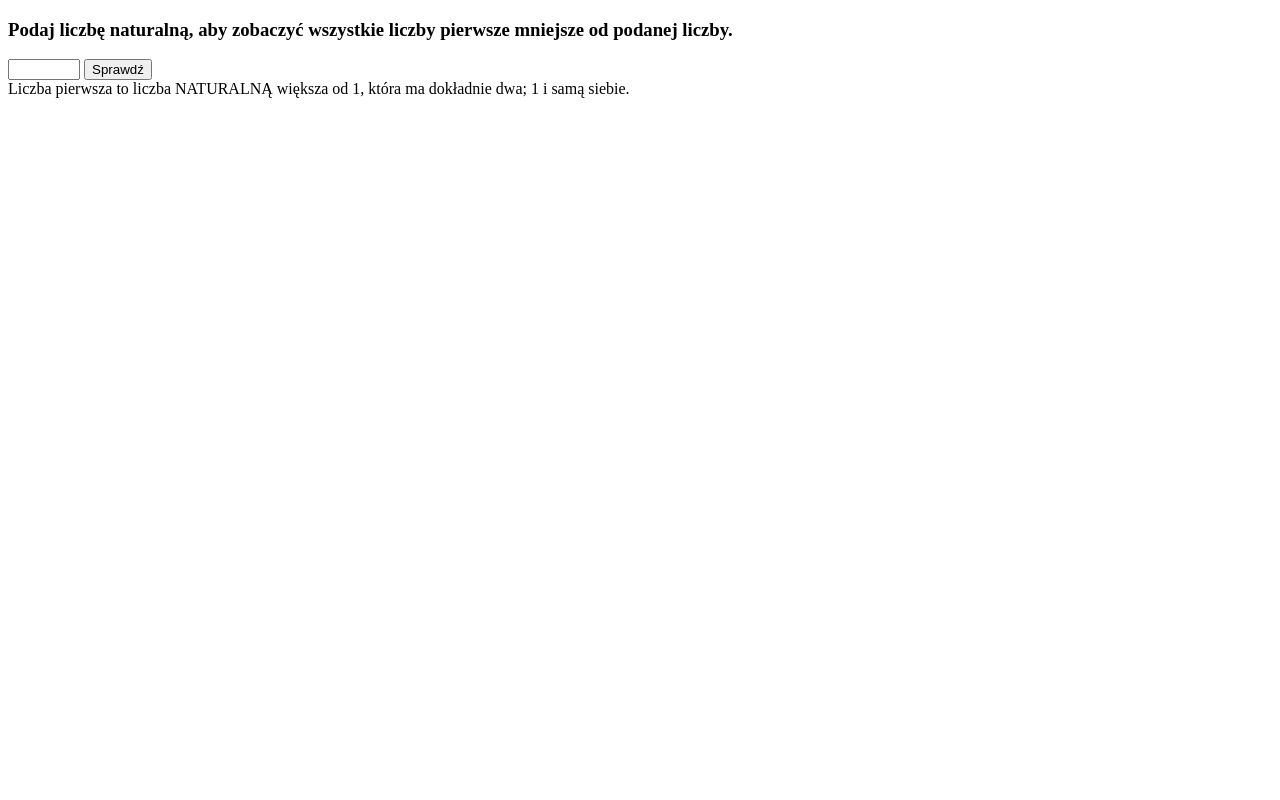
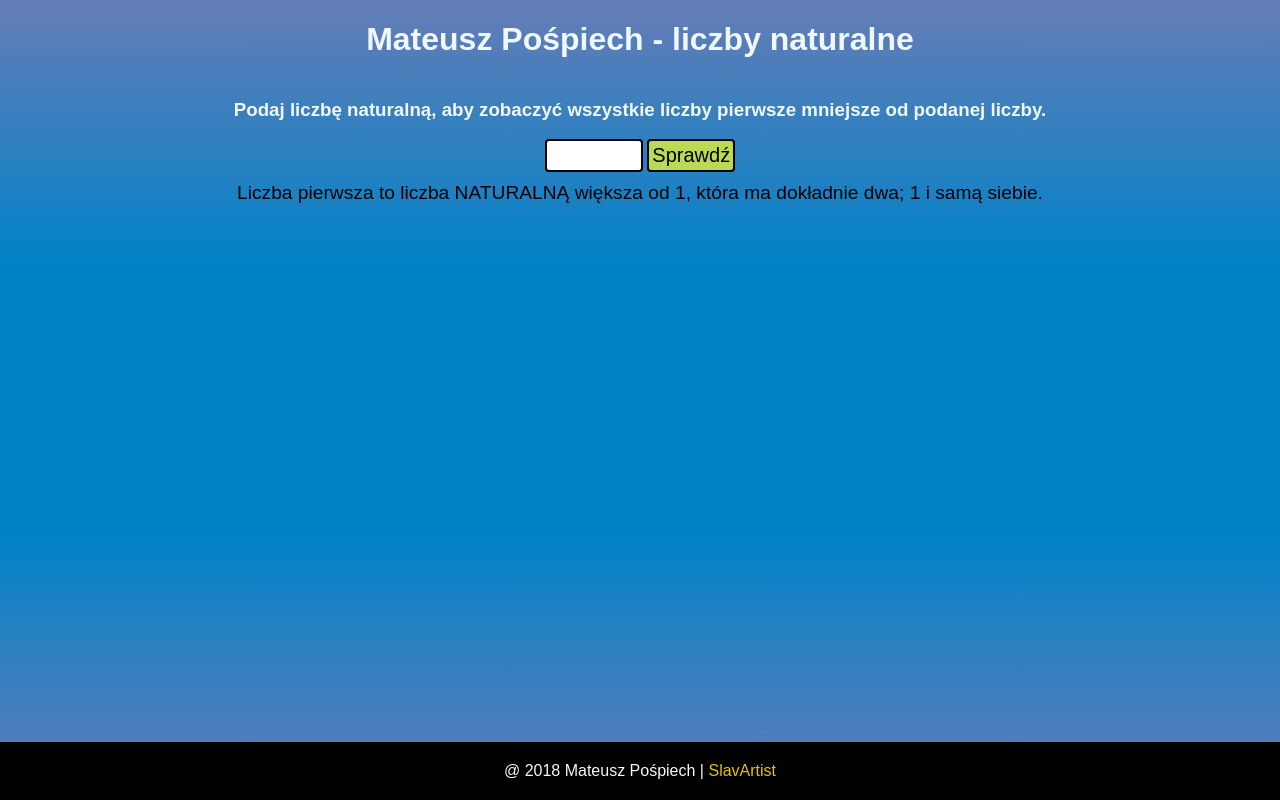
Before and after one commit to MateuszPospiech/prime-numbers-generator, a plain HTML site: page index.html in a window 1280 px wide. Both pictures are taken after a click on the button "Sprawdź". Drawn offline with Linux system fonts and the light colour scheme.

Commit message:
v.1.0 It works correctly(I guess)

```diff
--- /dev/null
+++ b/css/style.css
@@ -0,0 +1,58 @@
+html, body{
+	height: 100%;
+	margin: 0;
+	padding: 0;
+}
+body {
+	display: flex;
+	flex-direction: column;
+    background: #667db6;  /* fallback for old browsers */
+	background: -webkit-linear-gradient(to top, #667db6, #0082c8, #0082c8, #667db6);  /* Chrome 10-25, Safari 5.1-6 */
+	background: linear-gradient(to top, #667db6, #0082c8, #0082c8, #667db6); /* W3C, IE 10+/ Edge, Firefox 16+, Chrome 26+, Opera 12+, Safari 7+ */
+    color: #f0f8ff;
+    font-family: sans-serif;
+}
+header, main{
+    margin: 0 auto;
+    max-width: 1200px;
+}
+main{
+    text-align: center;
+	flex: 1 0 auto; /*flex-grow, flex-shrink, flex-basis*/
+}
+.checkNumberButton{
+    font-size: 20px;
+    border-radius: 4px;
+    border: solid 2px;
+    padding: 3px;
+    background-color: #bada55;
+    transition: all 0.3s;
+}
+.checkNumberButton:hover{
+    cursor: pointer;
+    background-color: #a9c944;
+}
+.inputNumber {
+    font-size: 20px;
+    border-radius: 4px;
+    border: solid 2px;
+    padding: 3px;
+}
+#result{
+    font-size: 1.2rem;
+    padding: 10px 0;
+    color: #000;
+}
+footer{
+	background-color: #000;
+	padding: 20px 0;
+	text-align: center;
+}
+footer a {
+    text-decoration: none;
+    color: #e7c305;
+	transition: 0.4s all;
+}
+footer a:hover {
+    color: #821821;
+}
--- a/index.html
+++ b/index.html
@@ -2,19 +2,31 @@
 <html lang="pl">
 <head>
     <meta charset="UTF-8">
-    <title>Weekly JavaScript Challenge #1</title>
+    <title>Mateusz Pośpiech - Liczby naturalne.</title>
+
+    <meta name="viewport" content="width=device-width, initial-scale=1.0">
+
+    <link rel="stylesheet" href="css/style.css">
+
+    <meta name="description" content="Zbiór liczb pierwszych - Mateusz Pośpiech Frontend Developer" </head>
+
 </head>
 <body>
     <header>
-        <h3>Podaj liczbę naturalną, aby zobaczyć wszystkie liczby pierwsze mniejsze od podanej liczby.</h3>
+        <h1>Mateusz Pośpiech - liczby naturalne</h1>
     </header>
     <main>
-        <input id="number" value="" type="number" min="0" max="1000">
-        <button id="checkNumber">Sprawdź</button>
+       <h3>Podaj liczbę naturalną, aby zobaczyć wszystkie liczby pierwsze mniejsze od podanej liczby.</h3>
+        <input id="number" class="inputNumber" value="" type="number" min="0" max="1000">
+        <button id="checkNumber" class="checkNumberButton">Sprawdź</button>
         <div id="result"></div>
 
     </main>
 
+    <footer>
+            @ 2018 Mateusz Pośpiech | <a href="https://mateuszpospiech.pl" target="_blank">SlavArtist</a>
+    </footer>
+
     <script src="js/scripts.js"></script>
 </body>
 </html>
--- a/js/scripts.js
+++ b/js/scripts.js
@@ -2,11 +2,51 @@ const checkNumber = document.getElementById('checkNumber');
 const number = document.getElementById('number');
 const result = document.getElementById('result');
 
-function writeNumber() {
+let memoryPrimeNumber = '';
+
+function checkOutPrimeNumber() {
+
+    const numberValue = number.value;
+
+    if(numberValue >= 2){
+        memoryPrimeNumber = '2';
+    }
+
+    for(i=1; i <= numberValue; i++){
+
+        /*IT WORKS FOR ALL PRIME NUMBER EXCEPTT 2
+        just because Math.sqrt(2) == ~1.4 and round it to 1*/
+        for(j=2; j <= Math.round(Math.sqrt(i)); j++){
+            const pierwiastek = Math.round(Math.sqrt(i));
+            const moduloResoult = i % j;
+
+
+            if(moduloResoult != 0 && j>= Math.round(Math.sqrt(i)) && numberValue > i ){
+
+                memoryPrimeNumber += `, ${i}`;
+                break;
+            }
+            else if(moduloResoult != 0){
+
+                /* ---IT CAN BE PRIME NUMBER---
+                but moduloResult have to be != 0 in all case*/
+            }
+            else{
+                break;
+
+                /* ---IT IS NOT PRIME NUMBER---*/
+            }
+        }
+    }
+}
+
+function writePrimeNumber(){
+
     const numberValue = number.value;
 
     if(numberValue>2){
-        result.innerHTML = 2;
+        result.innerHTML = `${memoryPrimeNumber}`;
+        memoryPrimeNumber = '';
     }
     else if(numberValue<=1){
         result.innerHTML = 'Liczba pierwsza to liczba NATURALNĄ większa od 1, która ma dokładnie dwa; 1 i samą siebie.';
@@ -14,49 +54,7 @@ function writeNumber() {
     else{
         result.innerHTML = '';
     }
-
-
-    for(i=1; i <= numberValue; i++){
-
-        for(j=2; j <= Math.round(Math.sqrt(i)); j++){
-            const pierwiastek = Math.round(Math.sqrt(i));
-            const wynik2 = i % j;
-            let wynikii = 0;
-            wynikii = wynikii + wynik2;
-
-
-
-            /*console.log(`Liczba j ${j},  Liczba i ${i}, Pierwiastek  ${pierwiastek}, Reszta z dzielenia ${wynik2}`);*/
-
-
-            if(wynik2 != 0 && /*wynikii == 1 &&*/ j>= Math.round(Math.sqrt(i)) && numberValue > i ){
-
-                console.log(`Liczba ${i} jest liczbą pierwszą. Ile obrotów ${wynikii}.`);
-
-
-                result.innerHTML += `, ${i}`;
-
-
-                break;
-
-            }
-            else if(wynik2 != 0){
-
-                /*console.log(`Liczba ${i} MOŻE jest LP. Ile obrotów ${wynikii}.`);*/
-            }
-            else{
-                break;
-                console.log(`Liczba ${i} nie jest liczbą pierwszą.  Ile obrotów ${wynikii}`);
-
-
-
-                break;
-
-            }
-            }
-
-    }
-
 }
 
-checkNumber.addEventListener('click', writeNumber);
+checkNumber.addEventListener('click', checkOutPrimeNumber);
+checkNumber.addEventListener('click', writePrimeNumber);
```
